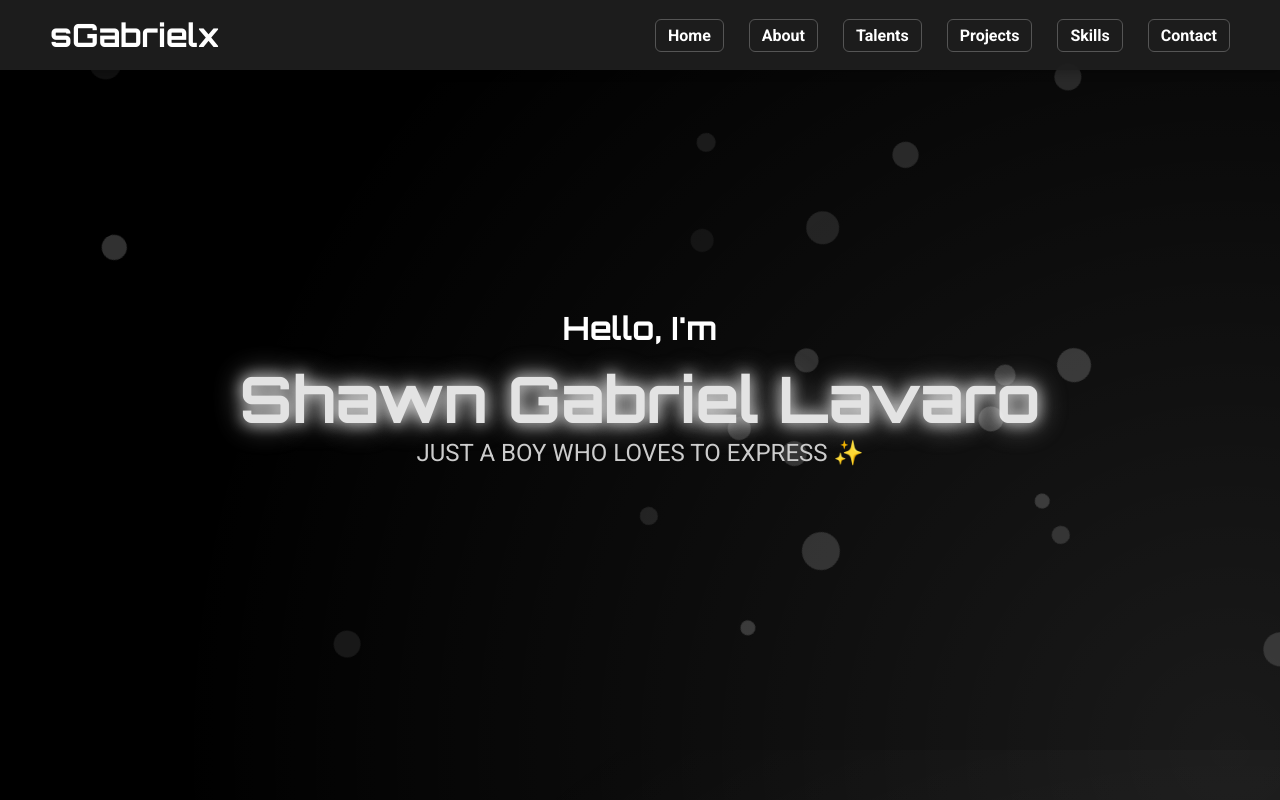
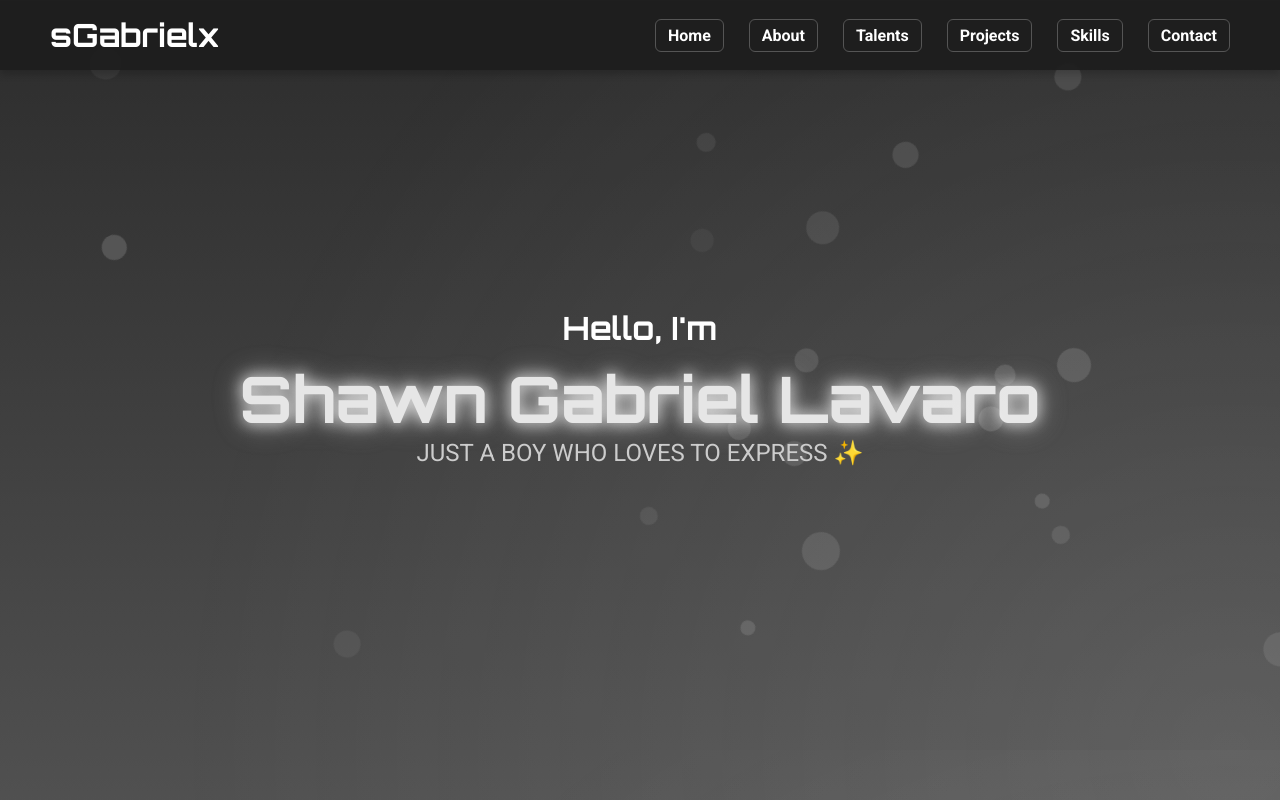
Before and after one commit to s-gabrielx/Compf.Portfolio_Lavaro-, a plain HTML site: page index.html in a window 1280 px wide. Shown: the top 800 px of the page. Drawn offline with nearby package versions, Linux system fonts and the light colour scheme; no server answers.

Commit message:
Update style.css

```diff
--- a/style.css
+++ b/style.css
@@ -433,22 +433,6 @@ footer p:hover {
     opacity: 1;
     transform: translateY(0);
 }
-/* Particle Background */
-#particles-js {
-    position: fixed;
-    top: 0;
-    left: 0;
-    width: 100%;
-    height: 100%;
-    z-index: -1;
-    background: #000000; /* dark space vibe */
-}
-
-/* Ensure content stays above particles */
-#particles-section {
-    position: relative;
-    z-index: 1;
-}
 
 /* ==================== MOBILE RESPONSIVE ==================== */
 @media screen and (max-width: 768px) {
```
